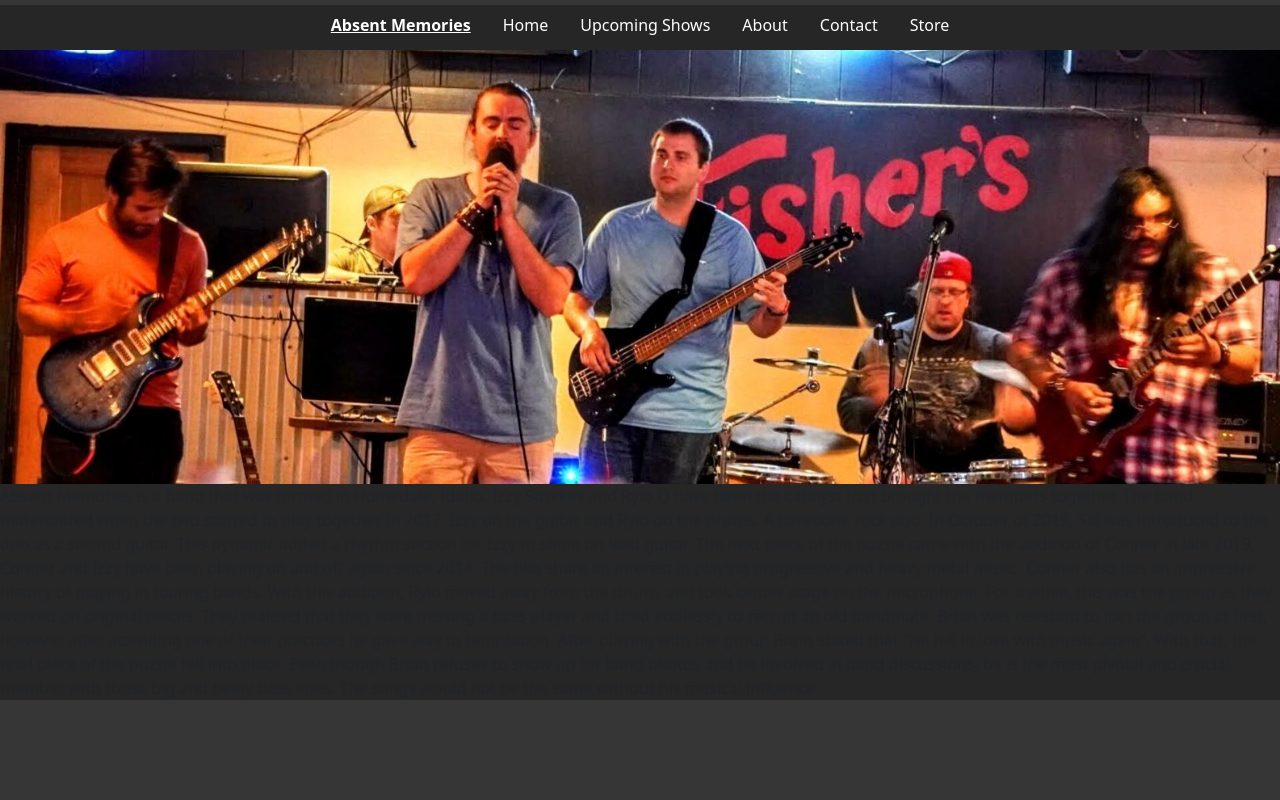
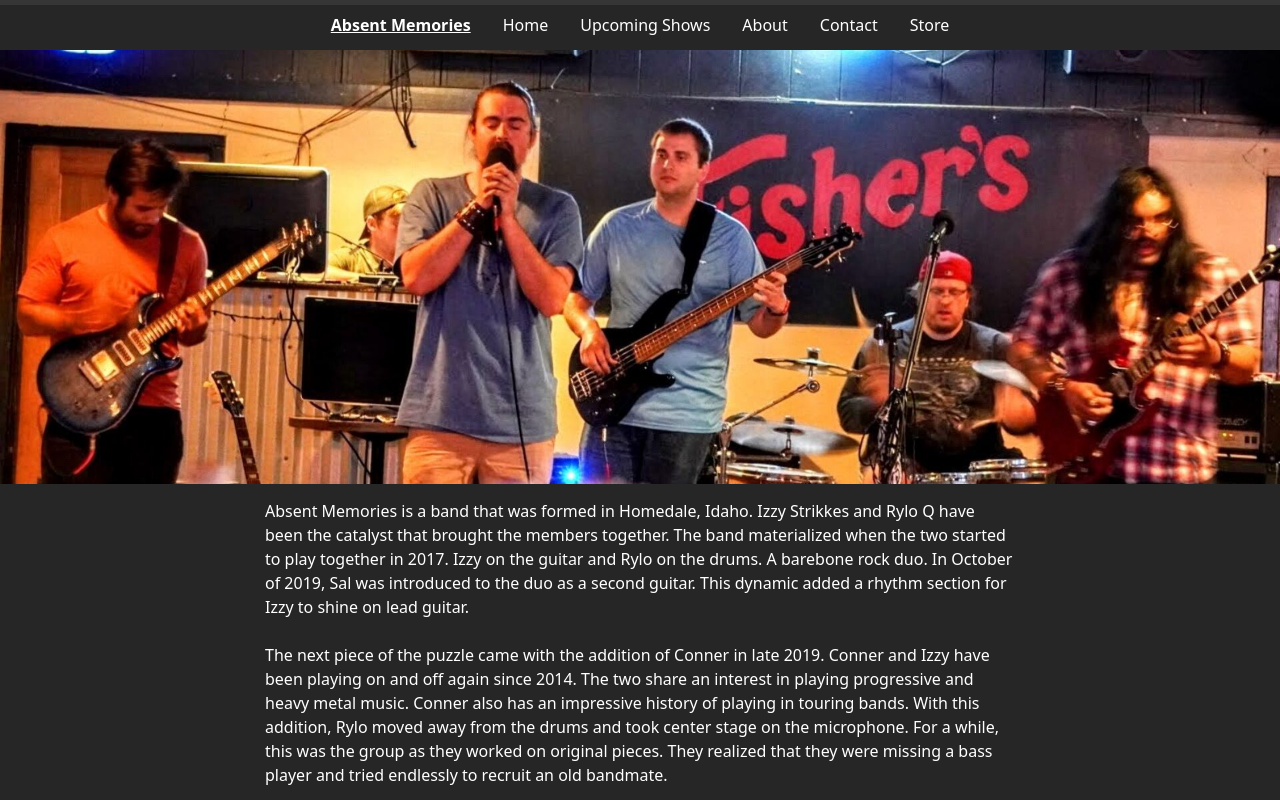
Before and after one commit to stackpearson/absent-memories, a React (Create React App) app: page /about in a window 1280 px wide. Shown: the top 800 px of the page. Built offline with nearby package versions, Linux system fonts and the light colour scheme.

Commit message:
about done

```diff
--- a/src/App.css
+++ b/src/App.css
@@ -47,6 +47,14 @@ table {
 	border-spacing: 0;
 }
 /* End HTML Reset */
+.about {
+  color: white;
+  max-width: 750px;
+  display: flex;
+  justify-content: center;
+  align-items: center;
+  margin: 0 auto;
+}
 
 .App {
   background: #262626;
@@ -58,6 +66,7 @@ table {
 
 h2 {
   text-align: center;
+  color: white;
 }
 
 .home {
@@ -99,6 +108,10 @@ img {
 
 }
 
+nav {
+  margin-bottom: 15px;
+}
+
 .nav-left > a {
   color: white;
   text-decoration: underline;
@@ -132,6 +145,13 @@ img {
   color:white;
 }
 
+.shows-container {
+  display: flex;
+  flex-direction: column;
+  justify-content: center;
+  align-items: center;
+}
+
 .spotify-player {
   max-width: 550px;
   display: flex;
--- a/src/components/About.js
+++ b/src/components/About.js
@@ -1,11 +1,14 @@
 function About() {
     return (
-      <div className="About">
-        Absent Memories is a band that was formed in Homedale, Idaho. Izzy Strikkes and Rylo Q have been the catalyst that brought the members together. The band materialized when the two started to play together in 2017. Izzy on the guitar and Rylo on the drums. A barebone rock duo. In October of 2019, Sal was introduced to the duo as a second guitar. This dynamic added a rhythm section for Izzy to shine on lead guitar.
+      <div className="about">
+        <div>
+          Absent Memories is a band that was formed in Homedale, Idaho. Izzy Strikkes and Rylo Q have been the catalyst that brought the members together. The band materialized when the two started to play together in 2017. Izzy on the guitar and Rylo on the drums. A barebone rock duo. In October of 2019, Sal was introduced to the duo as a second guitar. This dynamic added a rhythm section for Izzy to shine on lead guitar.<br/><br/>
 
-        The next piece of the puzzle came with the addition of Conner in late 2019. Conner and Izzy have been playing on and off again since 2014. The two share an interest in playing progressive and heavy metal music. Conner also has an impressive history of playing in touring bands. With this addition, Rylo moved away from the drums and took center stage on the microphone. For a while, this was the group as they worked on original pieces. They realized that they were missing a bass player and tried endlessly to recruit an old bandmate.
+          The next piece of the puzzle came with the addition of Conner in late 2019. Conner and Izzy have been playing on and off again since 2014. The two share an interest in playing progressive and heavy metal music. Conner also has an impressive history of playing in touring bands. With this addition, Rylo moved away from the drums and took center stage on the microphone. For a while, this was the group as they worked on original pieces. They realized that they were missing a bass player and tried endlessly to recruit an old bandmate.<br/><br/>
 
-        Brian was resistant to join the group at first, however after attending one of their practices he gave way to temptation. After playing with the group Brain stated that “He fell in love with music again”. With that, the final piece of the puzzle fell into place. Even though Brian refuses to show up for band photos and be involved in band discussions, he is the most pivotal and crucial member with those big and beefy bass lines. The songs would not be the same without his musical influence.
+          Brian was resistant to join the group at first, however after attending one of their practices he gave way to temptation. After playing with the group Brain stated that “He fell in love with music again”. With that, the final piece of the puzzle fell into place. Even though Brian refuses to show up for band photos and be involved in band discussions, he is the most pivotal and crucial member with those big and beefy bass lines. The songs would not be the same without his musical influence.<br/><br/>
+        </div>
+
       </div>
     );
   }
--- a/src/components/Home.js
+++ b/src/components/Home.js
@@ -11,7 +11,7 @@ function Home() {
         </div>
         <div className='youtube-player'>
             <h2>Where Were You Music Video</h2>
-            <iframe width="560" height="315" src="https://www.youtube.com/embed/S580Zf_D8jM" title="YouTube video player" frameborder="0" allow="accelerometer; autoplay; clipboard-write; encrypted-media; gyroscope; picture-in-picture" allowfullscreen="true">
+            <iframe width="560" height="315" src="https://www.youtube.com/embed/S580Zf_D8jM" title="YouTube video player" frameBorder="0" allow="accelerometer; autoplay; clipboard-write; encrypted-media; gyroscope; picture-in-picture" allowFullScreen>
             </iframe>
         </div>
       </div>
--- a/src/components/Shows.js
+++ b/src/components/Shows.js
@@ -1,7 +1,11 @@
 function Shows() {
     return (
-      <div className="Nav">
-        Shows Placeholder
+      <div className="shows-container">
+        <h2>No upcoming shows scheduled right now, check back later!</h2>
+        <div className="youtube-player">
+          <h2>Check out one of our live performances!</h2>
+          <iframe width="560" height="315" src="https://www.youtube.com/embed/eqO5p6iCKHI" title="YouTube video player" frameBorder="0" allow="accelerometer; autoplay; clipboard-write; encrypted-media; gyroscope; picture-in-picture" allowFullScreen></iframe>
+        </div>
       </div>
     );
   }
```
